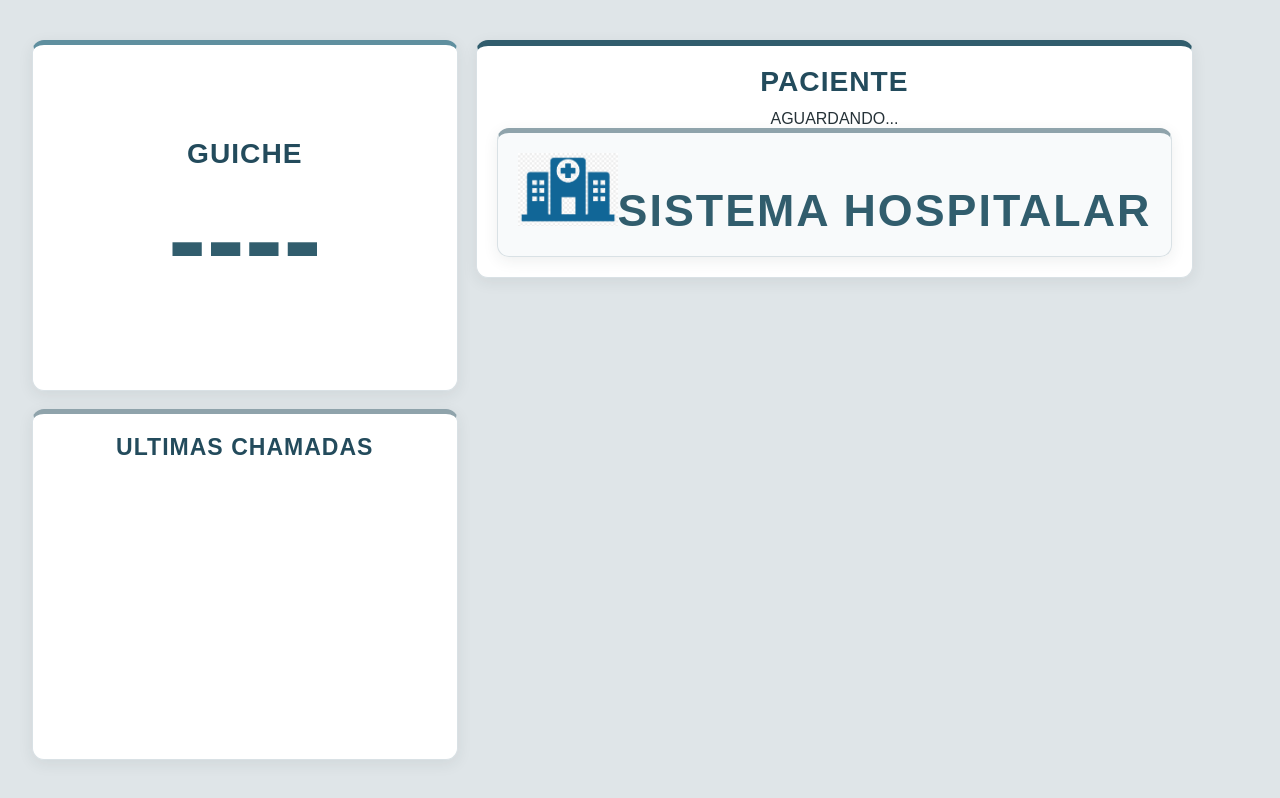
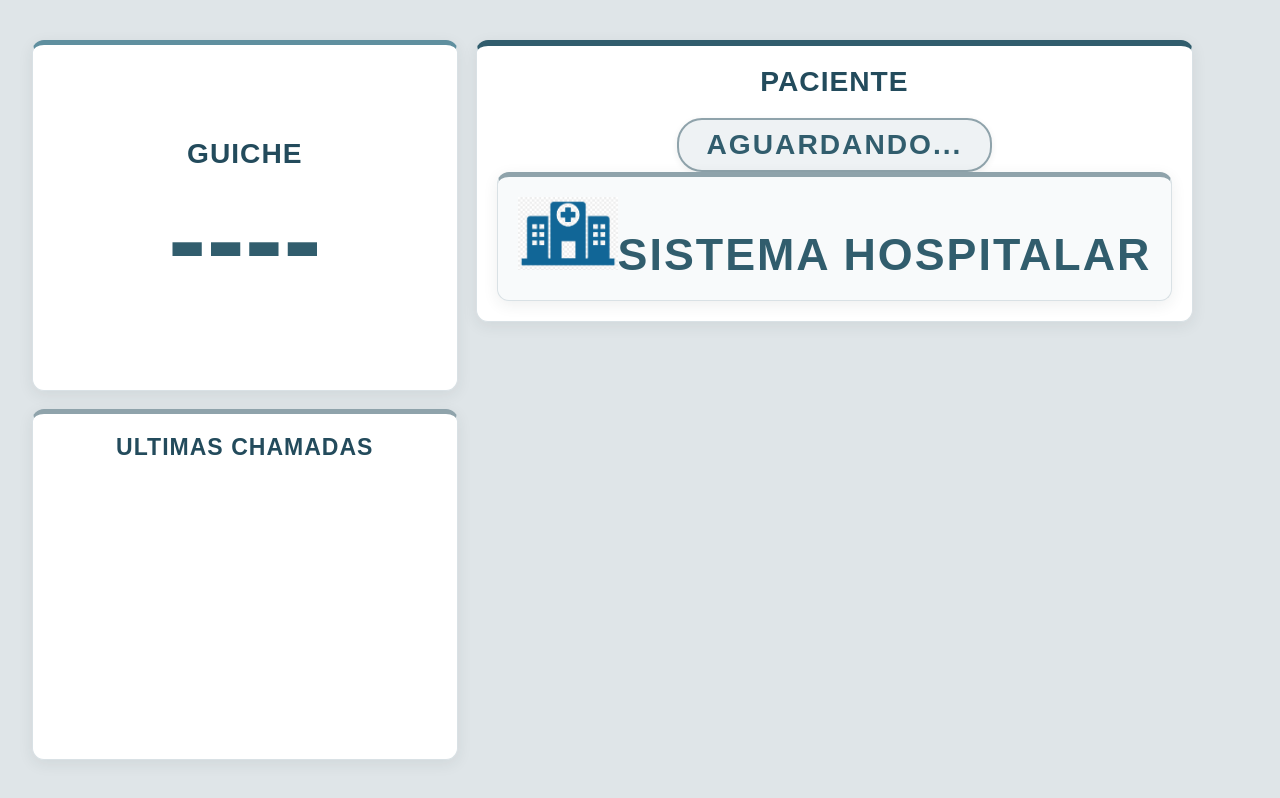
Before and after one commit to Hz00101/Projeto-sentinela--hospital, a website: page frontend/tv.html in a window 1280 px wide. Drawn offline with Linux system fonts and the light colour scheme; no server answers.

Commit message:
Update tv.html

```diff
--- a/frontend/tv.html
+++ b/frontend/tv.html
@@ -142,13 +142,19 @@
         background: #ffffff;
     }
 
-    .patient-name {
-        color: #234b5c;
-        font-size: 6.5vw;
-        font-weight: bold;
-        line-height: 1.2;
-        word-break: break-word;
-    }
+    #patient-name {
+    color: #315d6d;
+    font-size: 2.2vw;
+    font-weight: bold;
+    letter-spacing: 2px;
+    text-transform: uppercase;
+    margin-top: 8px;
+    padding: 9px 28px;
+    border-radius: 25px;
+    background: #eef2f4;
+    border: 2px solid #8fa3ab;
+    box-shadow: 0 2px 6px rgba(38, 50, 56, 0.08);
+}
 
     /* ================================
        LOGO
```
